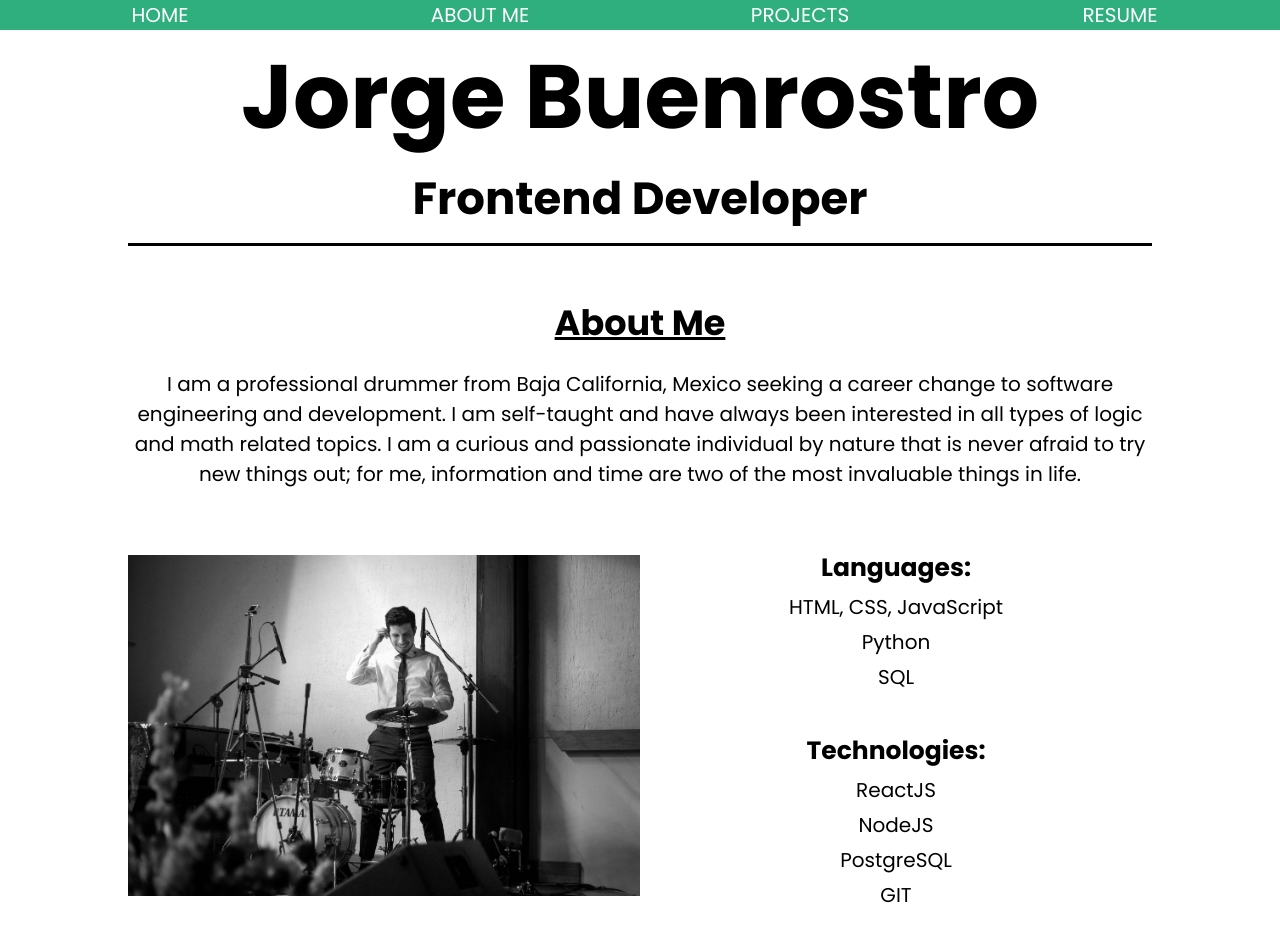
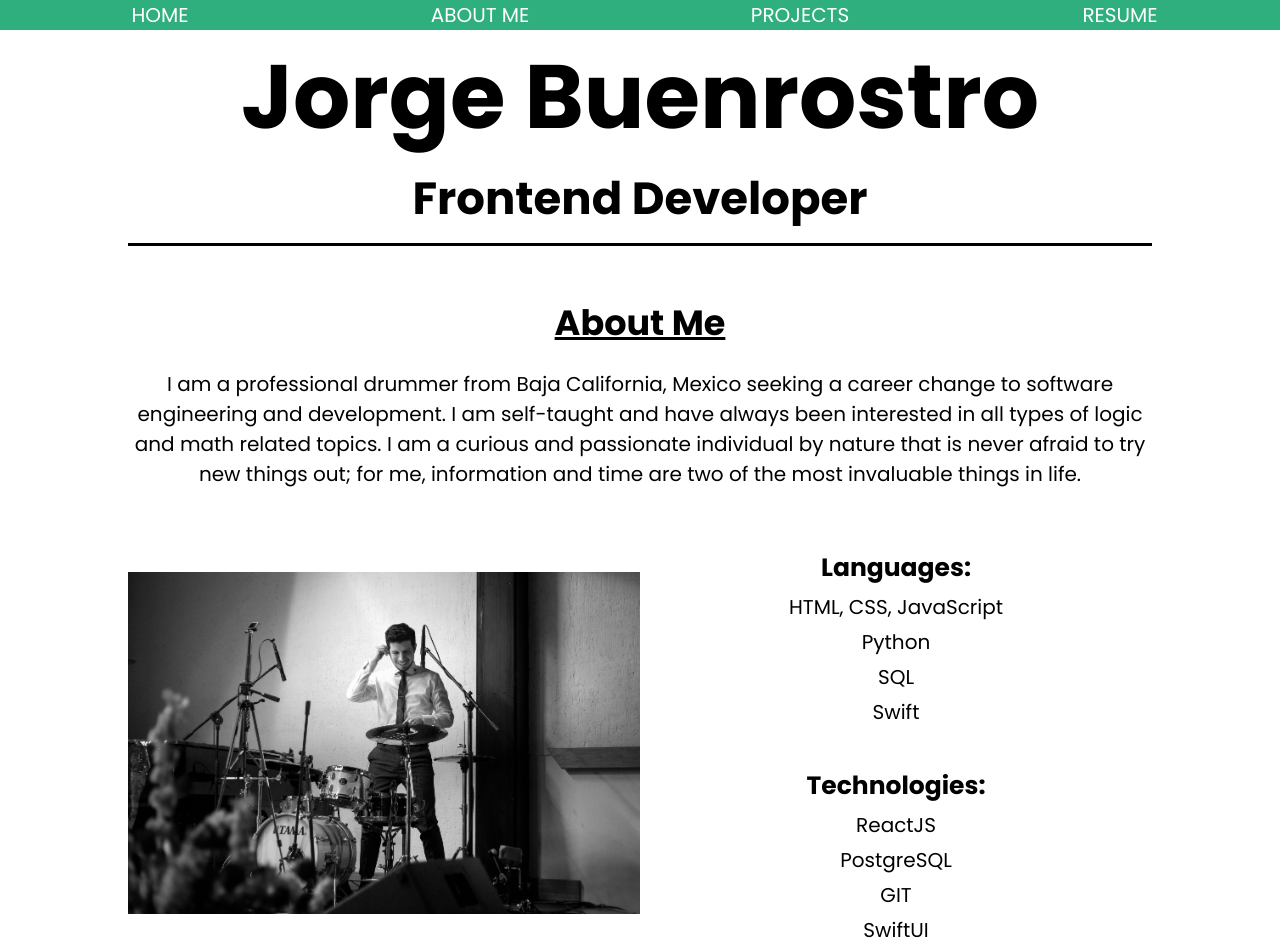
Before and after one commit to jlbmontejano/personal-portfolio, a React (Create React App) app: page / in a window 1280 px wide. Shown: the top 952 px of the page. Built offline with nearby package versions, Linux system fonts and the light colour scheme.

Commit message:
Changed Languages and Technologies section

```diff
--- a/src/Components/AboutMe.js
+++ b/src/Components/AboutMe.js
@@ -27,14 +27,15 @@ const AboutMe = () => {
             <p>HTML, CSS, JavaScript</p>
             <p>Python</p>
             <p>SQL</p>
+            <p>Swift</p>
           </div>
 
           <div className="technologies-list">
             <h4>Technologies: </h4>
             <p>ReactJS</p>
-            <p>NodeJS</p>
             <p>PostgreSQL</p>
             <p>GIT</p>
+            <p>SwiftUI</p>
           </div>
 
         </div>
```
